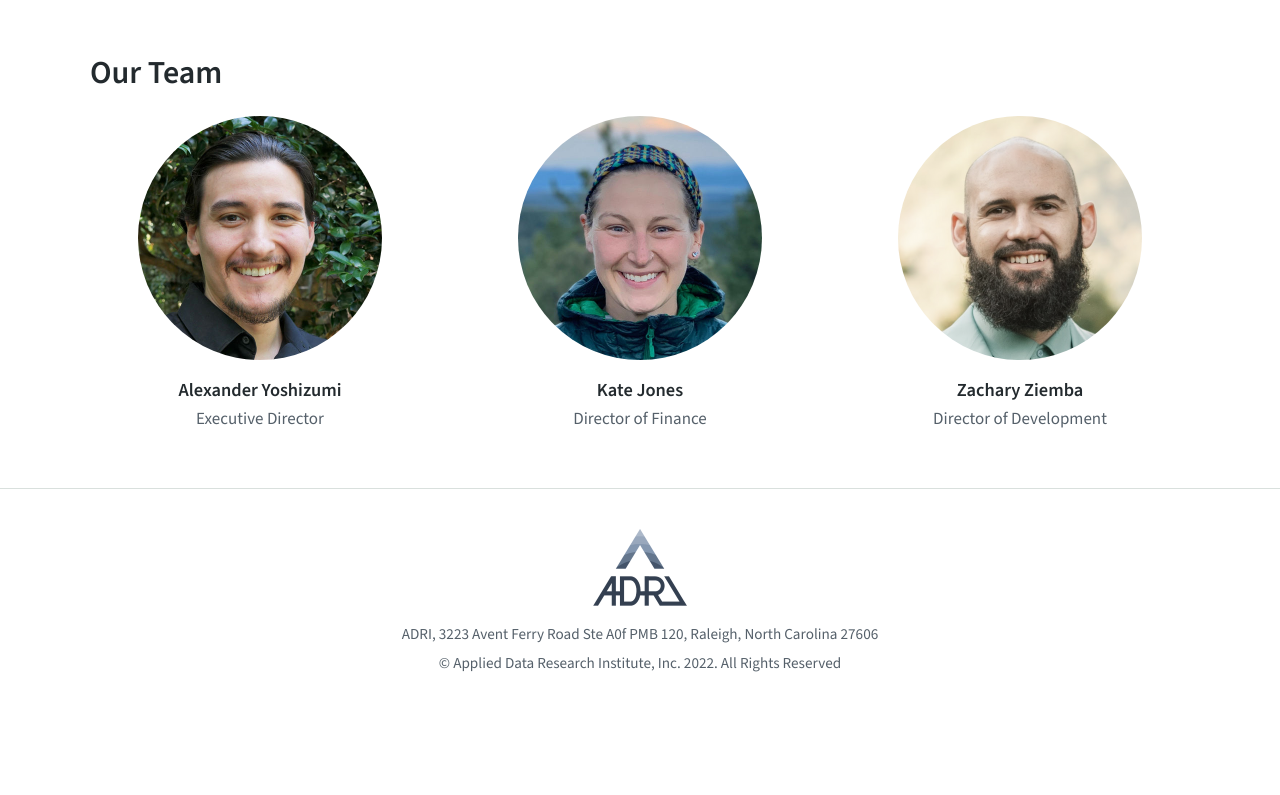
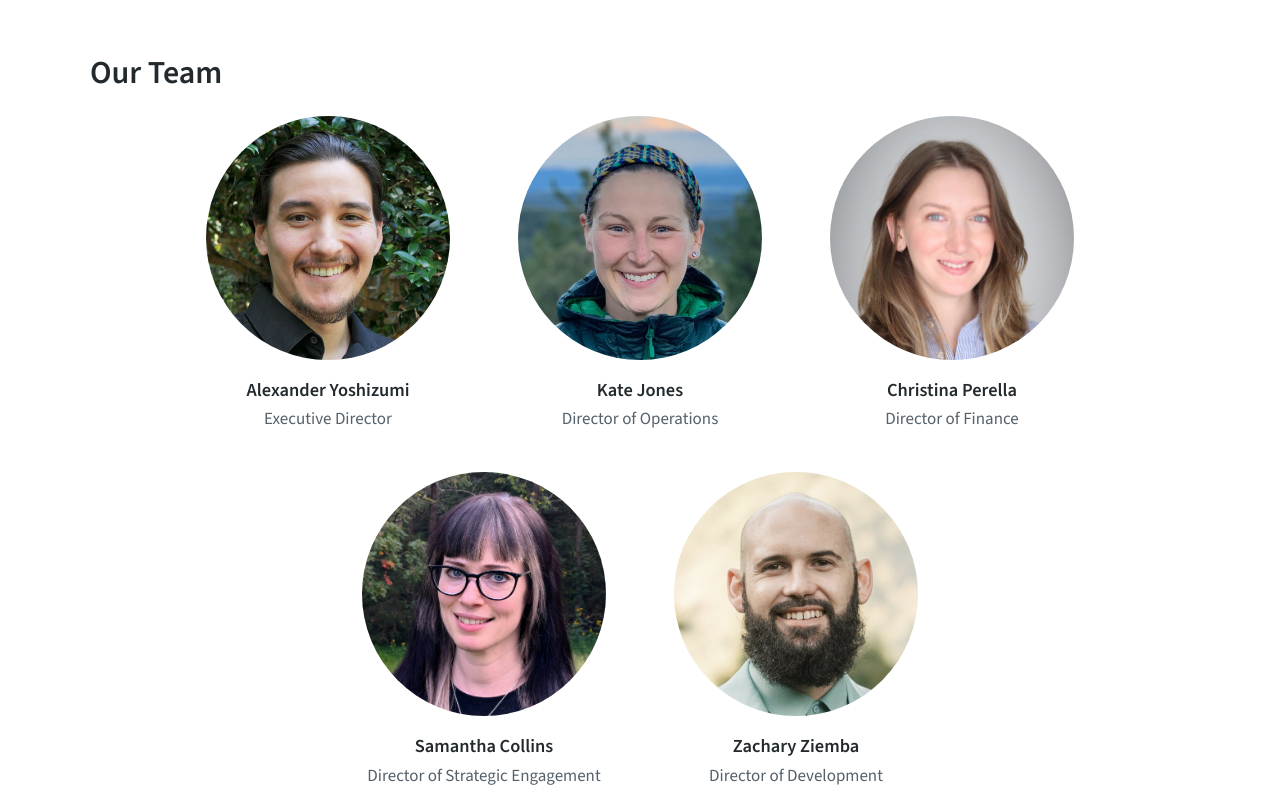
Before and after one commit to Applied-Data-Research-Institute/adri-website, a plain HTML site: page about/index.html in a window 1280 px wide. Shown: the part 1205-2000 px from the top of the page. Before the commit the page ends 1924 px from the top, so only its background shows below. Drawn offline with nearby package versions, Linux system fonts and the light colour scheme.

Commit message:
Update team page.

```diff
--- a/about/index.html
+++ b/about/index.html
@@ -67,7 +67,15 @@
           </figure>
           <figure>
             <img src="../assets/images/team/kate-jones.jpg" alt="Kate Jones" loading="lazy">
-            <figcaption><strong>Kate Jones</strong><span>Director of Finance</span></figcaption>
+            <figcaption><strong>Kate Jones</strong><span>Director of Operations</span></figcaption>
+          </figure>
+          <figure>
+            <img src="../assets/images/team/christina-perella.jpg" alt="Christina Perella" loading="lazy">
+            <figcaption><strong>Christina Perella</strong><span>Director of Finance</span></figcaption>
+          </figure>
+          <figure>
+            <img src="../assets/images/team/samantha-collins.jpg" alt="Samantha Collins" loading="lazy">
+            <figcaption><strong>Samantha Collins</strong><span>Director of Strategic Engagement</span></figcaption>
           </figure>
           <figure>
             <img src="../assets/images/team/zachary-ziemba.png" alt="Zachary Ziemba" loading="lazy">
--- a/assets/css/style.css
+++ b/assets/css/style.css
@@ -92,8 +92,8 @@ p { margin: 0 0 1em; }
 @media (max-width: 800px) { .split { grid-template-columns: 1fr; gap: 2rem; } }
 
 /* Team */
-.team { display: grid; grid-template-columns: repeat(auto-fit, minmax(220px, 1fr)); gap: 2.5rem; margin-top: 1.5rem; }
-.team figure { margin: 0; text-align: center; }
+.team { display: flex; flex-wrap: wrap; justify-content: center; gap: 2.5rem 2rem; margin-top: 1.5rem; }
+.team figure { margin: 0; text-align: center; flex: 0 1 280px; }
 .team img { width: 244px; height: 244px; object-fit: cover; border-radius: 50%; margin: 0 auto 1rem; }
 .team figcaption strong { display: block; font-size: 1.15rem; }
 .team figcaption span { color: var(--ink-soft); }
```
Also changed, not shown: assets/images/team/christina-perella.jpg (added), assets/images/team/samantha-collins.jpg (added).
